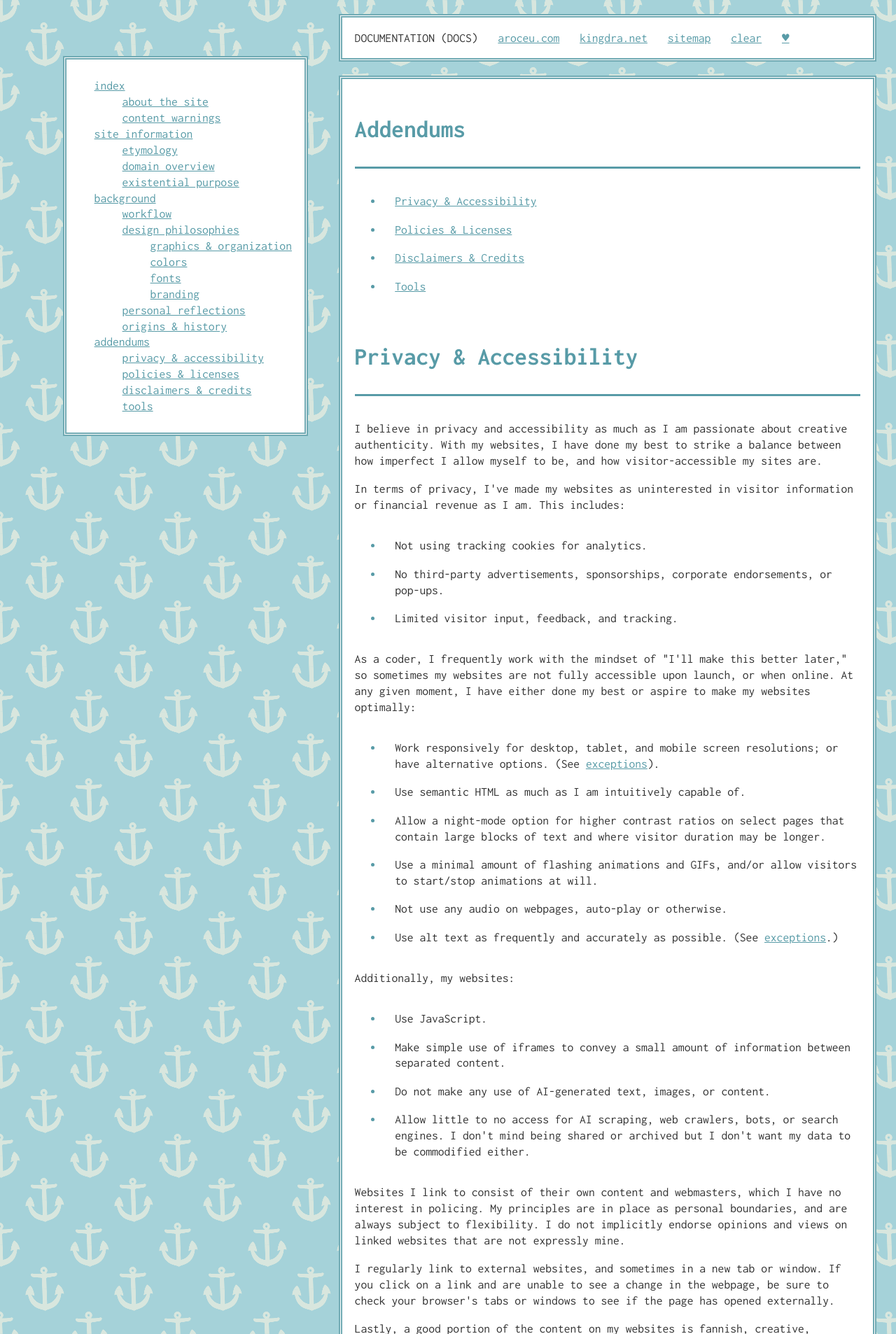
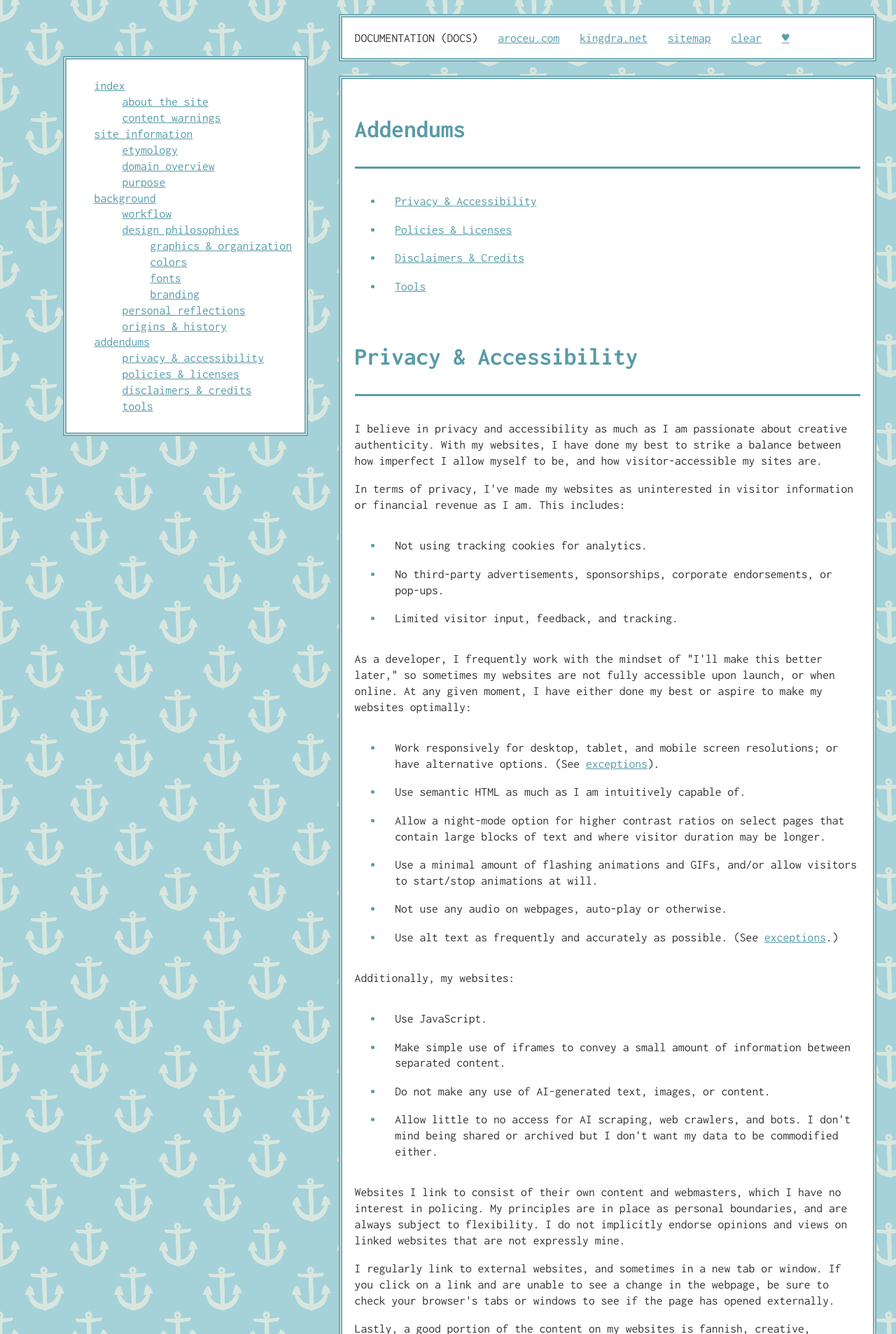
Before and after one commit to aroceu/docs, a PHP site: page /addendums.php in a window 1280 px wide. Shown: the top 1906 px of the page at 70% size. Run offline with PHP 8.4, Linux system fonts and the light colour scheme; some libraries are stand-ins or nearby versions.

Commit message:
Some copyediting, links

```diff
--- a/addendums.php
+++ b/addendums.php
@@ -24,7 +24,7 @@
 	<li>Limited visitor input, feedback, and tracking.</li>
 </ul>
 
-<p>As a coder, I frequently work with the mindset of "I'll make this better later," so sometimes my websites are not
+<p>As a developer, I frequently work with the mindset of "I'll make this better later," so sometimes my websites are not
 	fully accessible upon launch, or when online. At any given moment, I have either done my best or aspire to make my websites
 	optimally:</p>
 
@@ -45,7 +45,7 @@
 	<li>Use JavaScript.</li>
 	<li>Make simple use of iframes to convey a small amount of information between separated content.</li>
 	<li>Do not make any use of AI-generated text, images, or content.</li>
-	<li>Allow little to no access for AI scraping, web crawlers, bots, or search engines. I don't mind being shared or archived but I don't want my data to be commodified either.</li>
+	<li>Allow little to no access for AI scraping, web crawlers, and bots. I don't mind being shared or archived but I don't want my data to be commodified either.</li>
 </ul>
 
 <p>Websites I link to consist of their own content and webmasters, which I have no interest in policing.
@@ -162,8 +162,11 @@
 <ul>
 	<li>Chibi Pat & Pran, and Pran holding Kirby are by <a href="https://uwibbit.uwu.ai/">Frog</a>, as commissioned by me.</li>
 	<li>Me as Azumarill is by my friend Adam, who would otherwise like to remain anonymous.</li>
+	<li>The background of kingdra.net is art by <a href="https://unsplash.com/@spaceboy"> Henrik Dønnestad</a></li>
+	<li>The desktop version of kingdra.net features art by  <a href="https://bsky.app/profile/lilkikibat.bsky.social">lilkikibat</a> and <a href="https://bsky.app/profile/azumina.bsky.social">azumina</a>.</li>
 	<li>Art in Spotlight, Favs, Gifts, and additional projects are attributed either through captions or by file name.</li>
 	<li>Dollmakers/picrews are linked through images or on the same page.</li>
+	<li>Any photography not credited to me are found through <a href="https://unsplash.com/">Unsplash</a>.</li>
 	<li>Further art is credited on relevant pages/projects.</li>
 </ul>
 
--- a/info.php
+++ b/info.php
@@ -13,7 +13,7 @@
             <li><a href="#badbuddy">badbuddy.wiki</a></li>
             <li><a href="#threeapples">three-apples.org</a></li>
 		    </ul></li>
-    <li><a href="#purpose">Existential Purpose</a></li></ul>
+    <li><a href="#purpose">Purpose</a></li></ul>
 
 <h1 id="etymology">Etymology</h1>
 
@@ -105,6 +105,7 @@ At one point this site had its own documentation. As of late July 2025, I've scr
 	<li>While I am not a furry, the way I feel about my splatsona is similar, in terms of having an externalized persona. I say this because my inspiration for having my splatsona in the corner was from visiting a lot of furry websites where people's fursonas had a similar function.</li>
 	<li>My favorite thing about the indie web has always been visiting other people's websites; I used to ask to affiliate a <em>lot</em> when I was younger, mostly as a bookmark to visit people's sites again. In that time, the internet has expanded and I've grown more reclusive. But I still love visiting people's websites with the same fervor, which is why I have such an extensive button wall.</li>
 	<li>Once I hit a hundred buttons on the page, though, I realized it might be a little impractical for really anyone else to visit. So now I have a random rotation of five on each page load, because I want people to be as interested in visiting those personal sites as I am.</li>
+	<li>This is my primary link out space due to the different functions of <code>aroceu.com</code> and <code>kingdra.net</code>. If you wish to link to me, you can pick which site you'd like to link to, or both.</li>
 	<li>This website is primarily for me to maintain and keep track of things related to my websites and beyond, such as things I make irregularly, my favorite albums, and old flash games I like being nostalgic for, in addition to more housekeeping things like network updates and future plans. This is part of why the desktop design is so impractical - the only audience it serves to appeal to is me.</li>
 	</ul>
 
@@ -160,7 +161,7 @@ At one point this site had its own documentation. As of late July 2025, I've scr
 
 <p>A website for projects related to who I am outside of fandom and the internet; that is, offline and in real life. Will have its own documentation eventually. Under construction.</p>
 
-<h1 id="purpose">Existential Purpose</h1>
+<h1 id="purpose">Purpose</h1>
 
 <p>My websites exist to:</p>
 
--- a/links.php
+++ b/links.php
@@ -9,7 +9,7 @@
 		<ul>
 			<li><a href="info#etymology">Etymology</a></li>
 			<li><a href="info#domains">Domain Overview</a></li>
-			<li><a href="info#purpose">Existential Purpose</a></li>
+			<li><a href="info#purpose">Purpose</a></li>
 		</ul>
 	</li>
 	<li><a href="background">Background</a>
```
Also changed, not shown: background.php (+9 -9 lines).
